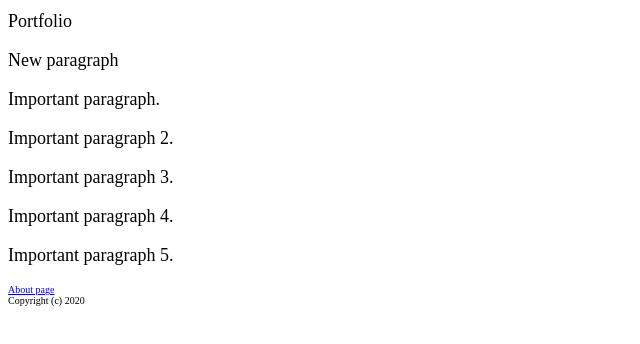
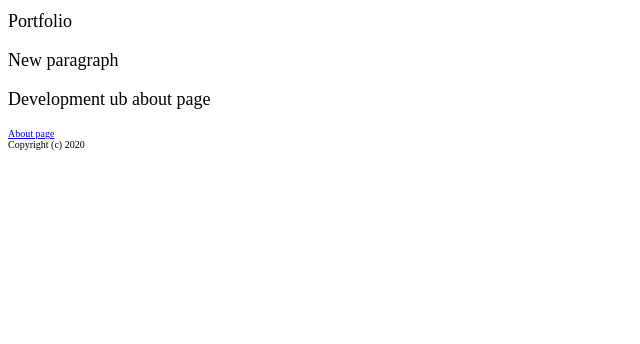
Before and after one commit to i0709/git-github-test, a plain HTML site: page index.html in a window 1280 px wide. Shown: the part 108-452 px from the top of the page, without its empty margins (0-640 px from the left). Drawn offline with Linux system fonts and the light colour scheme.

Commit message:
feature revert

```diff
--- a/index.html
+++ b/index.html
@@ -10,11 +10,7 @@
     <h1> Portfolio Site</h1>
     <p>Portfolio</p>
     <p>New paragraph</p>
-    <p>Important paragraph.</p>
-    <p>Important paragraph 2.</p>
-    <p>Important paragraph 3.</p>
-    <p>Important paragraph 4.</p>
-    <p>Important paragraph 5.</p>
+    <p>Development ub about page</p>
     <a href="about.html">About page</a>
     <footer>Copyright (c) 2020</footer>
 </body>
```
